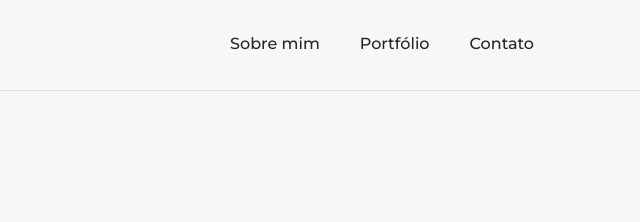
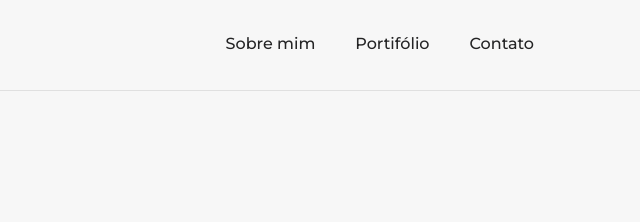
Before and after one commit to Annmochii/Portfolio, a plain HTML site: page index.html in a window 1280 px wide. Shown: the top 222 px of the page, 640-1280 px from the left. Drawn offline with Linux system fonts and the light colour scheme.

Commit message:
Update index.html

```diff
--- a/index.html
+++ b/index.html
@@ -20,7 +20,7 @@
             <nav>
                 <ul>
                     <li><a href="#sobre">Sobre mim</a></li>
-                    <li><a href="#portfolio">Portfólio</a></li>
+                    <li><a href="#portfolio">Portifólio</a></li>
                     <li><a href="#contato">Contato</a></li>
                 </ul>
                 <div id="menu"></div>
```
